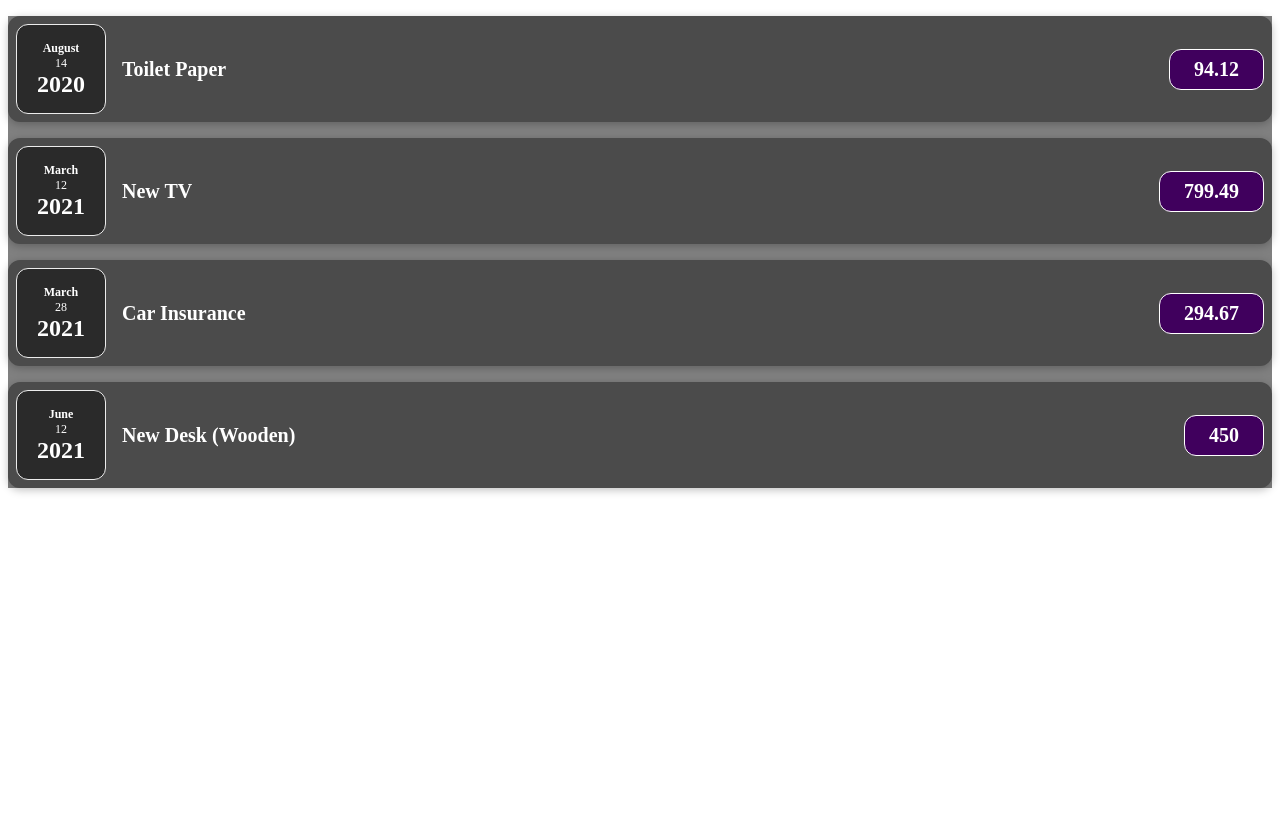
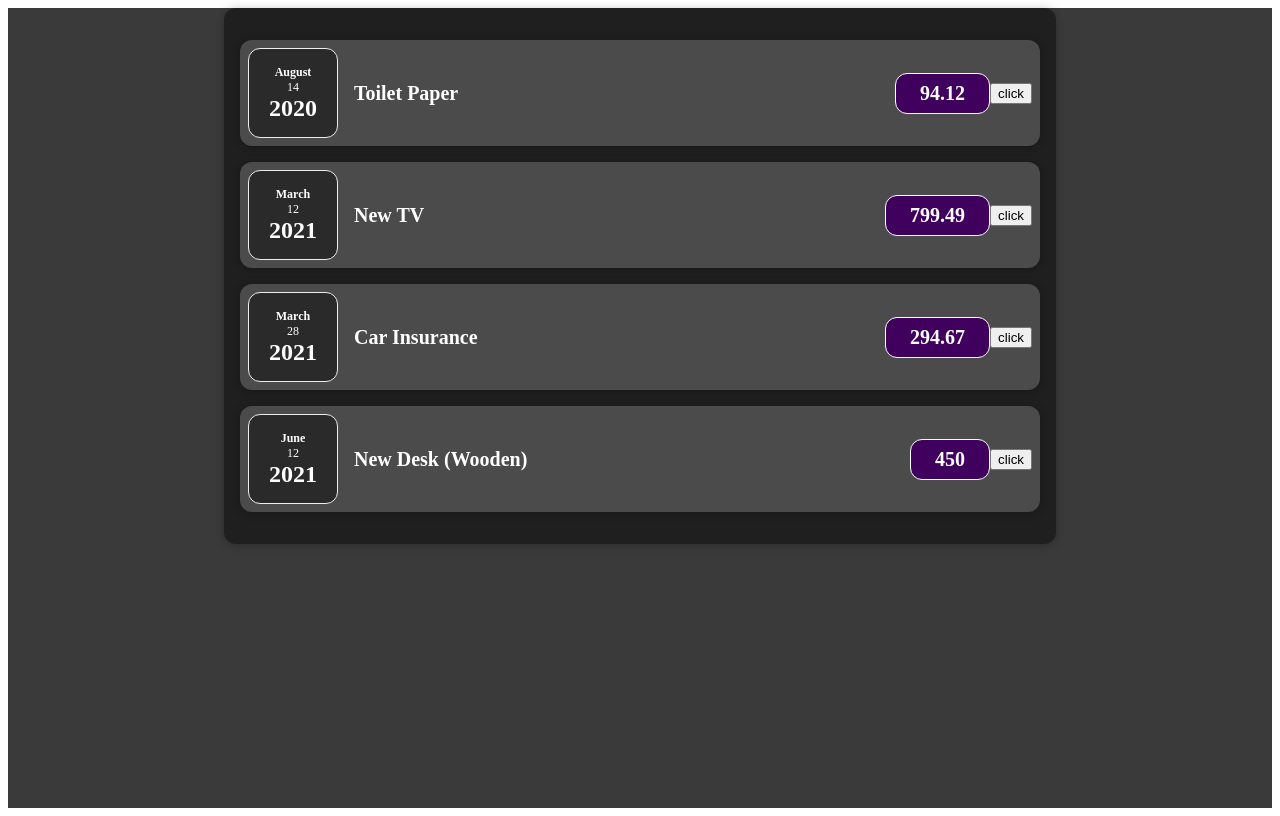
Before and after one commit to Stephen4018/Expense-App, a React (Create React App) app: page / in a window 1280 px wide. Built offline with nearby package versions, Linux system fonts and the light colour scheme.

Commit message:
introduced the useState hook to the app

```diff
--- a/src/App.js
+++ b/src/App.js
@@ -1,5 +1,5 @@
 import "./styles/App.scss";
-import ExpenseItem from "./components/ExpenseItem";
+import Expenses from "./components/Expenses";
 
 function App() {
   const expenses = [
@@ -23,28 +23,10 @@ function App() {
       date: new Date(2021, 5, 12),
     },
   ];
+
   return (
     <div className="App">
-      <ExpenseItem
-        title={expenses[0].title}
-        amount={expenses[0].amount}
-        date={expenses[0].date}
-      />
-      <ExpenseItem
-        title={expenses[1].title}
-        amount={expenses[1].amount}
-        date={expenses[1].date}
-      />
-      <ExpenseItem
-        title={expenses[2].title}
-        amount={expenses[2].amount}
-        date={expenses[2].date}
-      />
-      <ExpenseItem
-        title={expenses[3].title}
-        amount={expenses[3].amount}
-        date={expenses[3].date}
-      />
+      <Expenses expenses={expenses} />
     </div>
   );
 }
--- /dev/null
+++ b/src/components/Card.js
@@ -0,0 +1,8 @@
+import React from "react";
+
+const Card = (props) => {
+  const classes = "card " + props.className;
+  return <div className={classes}>{props.children}</div>;
+};
+
+export default Card;
--- a/src/components/ExpenseItem.js
+++ b/src/components/ExpenseItem.js
@@ -1,15 +1,23 @@
-import React from "react";
+import React, { useState } from "react";
+import Card from "./Card";
 import ExpenseDate from "./ExpenseDate";
 
 const ExpenseItem = ({ title, amount, date }) => {
+  const [head, setHead] = useState(title);
+
+  const changeHead = () => {
+    setHead(!head);
+  };
+
   return (
-    <div className="expense-item">
+    <Card className="expense-item">
       <ExpenseDate date={date} />
       <div className="expense-item__description">
-        <h2>{title}</h2>
+        <h2>{head}</h2>
         <div className="expense-item__price">{amount}</div>
       </div>
-    </div>
+      <button onClick={changeHead}>click</button>
+    </Card>
   );
 };
 
--- /dev/null
+++ b/src/components/Expenses.js
@@ -0,0 +1,32 @@
+import React from "react";
+import ExpenseItem from "./ExpenseItem";
+import Card from "./Card";
+
+const Expenses = ({ expenses }) => {
+  return (
+    <Card className="Expenses">
+      <ExpenseItem
+        title={expenses[0].title}
+        amount={expenses[0].amount}
+        date={expenses[0].date}
+      />
+      <ExpenseItem
+        title={expenses[1].title}
+        amount={expenses[1].amount}
+        date={expenses[1].date}
+      />
+      <ExpenseItem
+        title={expenses[2].title}
+        amount={expenses[2].amount}
+        date={expenses[2].date}
+      />
+      <ExpenseItem
+        title={expenses[3].title}
+        amount={expenses[3].amount}
+        date={expenses[3].date}
+      />
+    </Card>
+  );
+};
+
+export default Expenses;
--- a/src/styles/App.scss
+++ b/src/styles/App.scss
@@ -1,16 +1,27 @@
 @import "./ExpenseDate.scss";
+
+.card {
+  border-radius: 12px;
+  box-shadow: 0 1px 8px rgba(0, 0, 0, 0.25);
+}
+
+.Expenses {
+  padding: 1rem;
+  background-color: rgb(31, 31, 31);
+  margin: auto;
+  width: 50rem;
+  max-width: 95%;
+}
 .App {
-  background: gray;
-  // height: 100vh;
+  background: #3a3a3a;
+  height: 100vh;
 }
 .expense-item {
   display: flex;
   justify-content: space-between;
   align-items: center;
-  box-shadow: 0 2px 8px rgba(0, 0, 0, 0.25);
   padding: 0.5rem;
   margin: 1rem 0;
-  border-radius: 12px;
   background-color: #4b4b4b;
 
   h2 {
```
